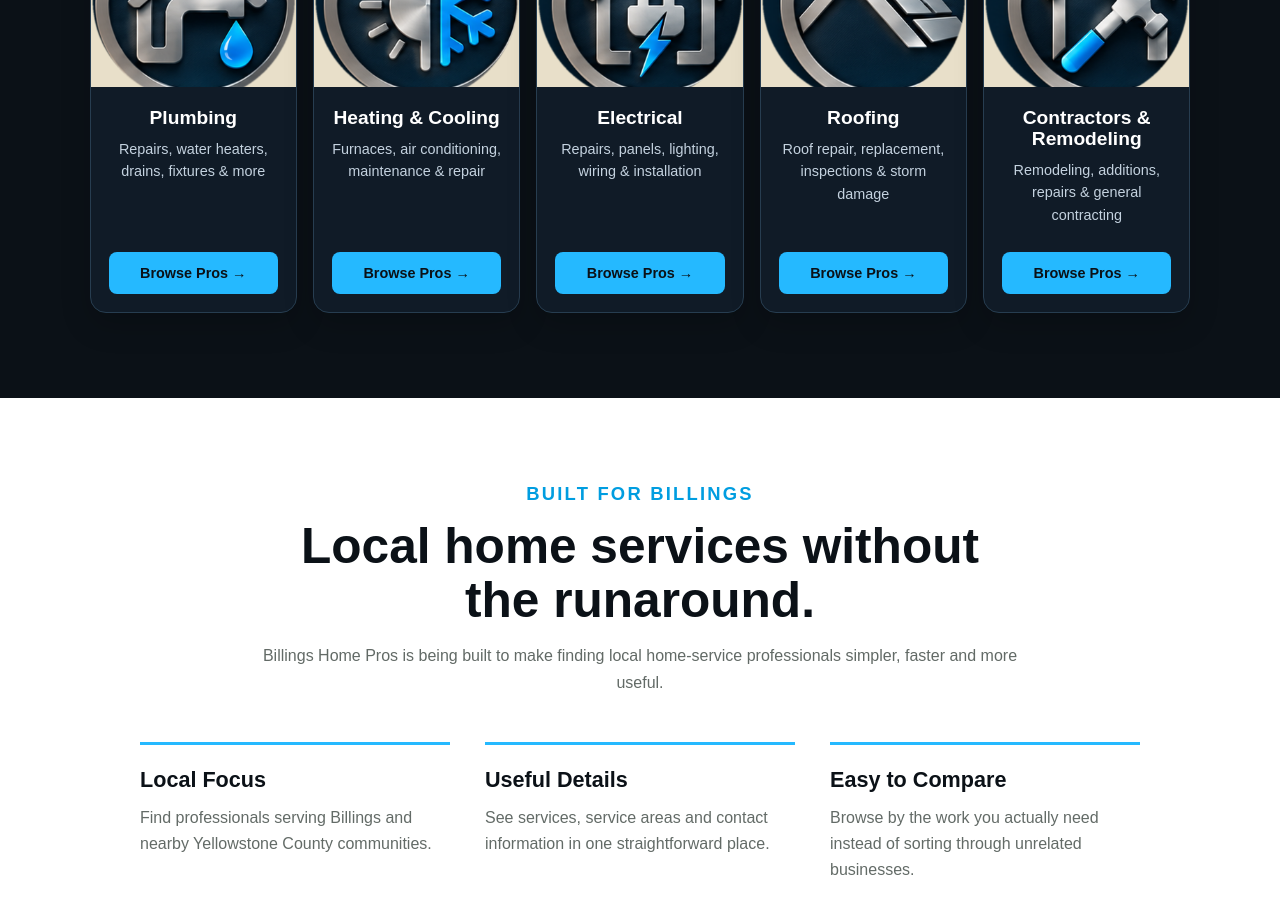
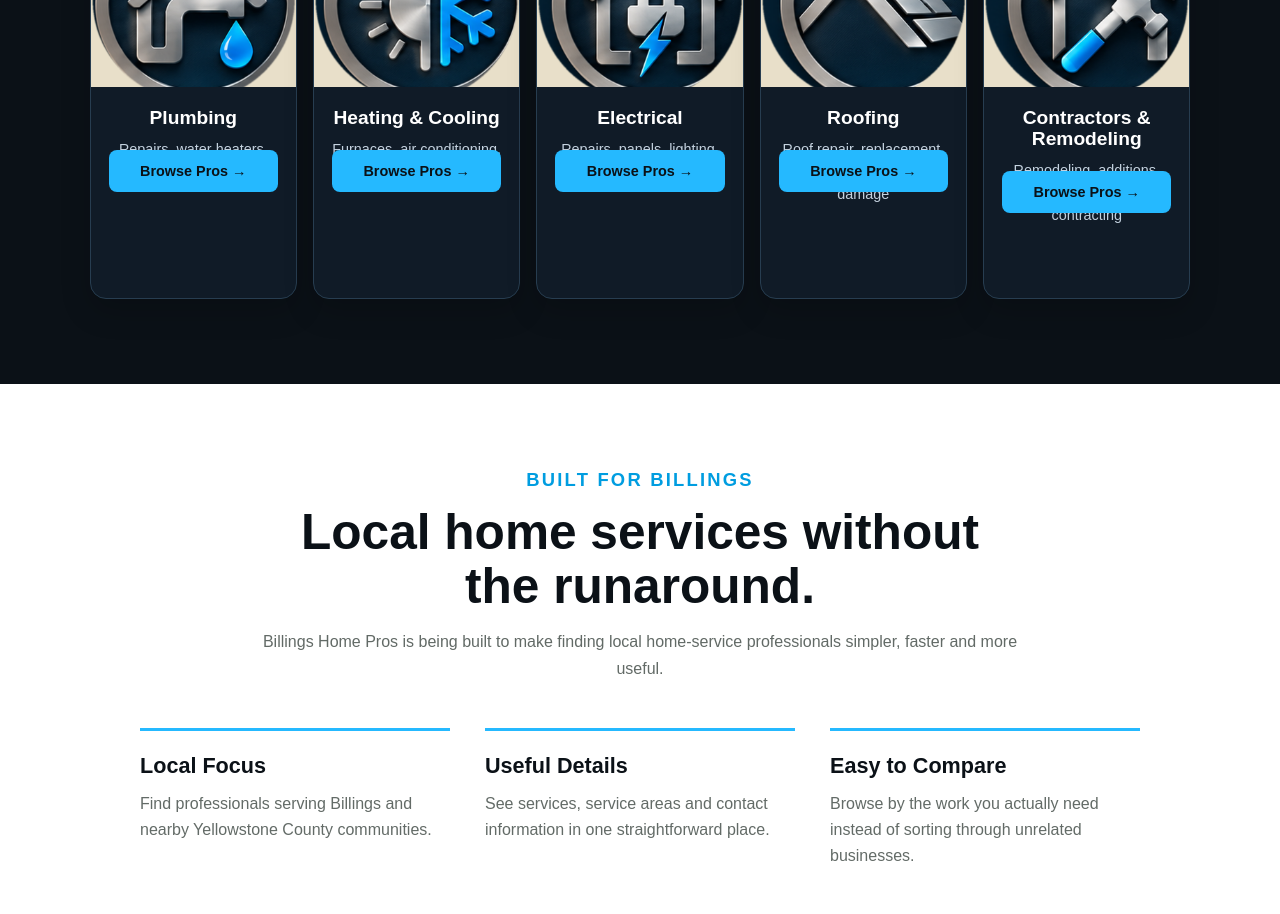
Before and after one commit to Cheddaronbass/billingshomepros, a Next.js app: page / in a window 1280 px wide. Shown: the part 1280-2194 px from the top of the page. Built offline with nearby package versions, Linux system fonts and the light colour scheme.

Commit message:
Modify serviceCard CSS properties
Updated serviceCard styles to adjust flex, min-height, and margin.

```diff
--- a/app/globals.css
+++ b/app/globals.css
@@ -403,9 +403,9 @@
 }
 
 .serviceCard p {
-  flex: 1;
-  min-height: 75px;
-  margin: 0 0 18px;
+  flex: 0;
+  min-height: 0px;
+  margin: 0 0 12px;
   color: #c4d2df;
   font-size: 0.9rem;
   line-height: 1.55;
```
